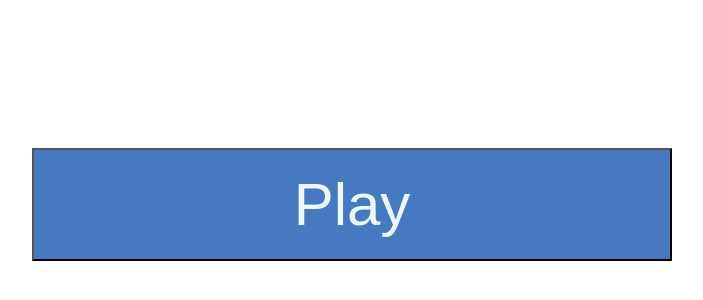
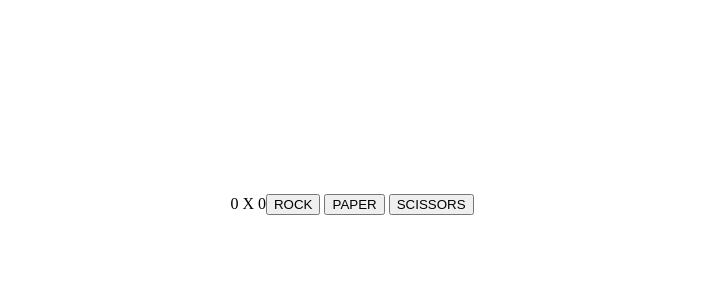
Before and after one commit to ovvosystem/rock-paper-scissors, a plain HTML site: page index.html in a window 1280 px wide. Shown: the part 196-496 px from the top of the page, without its empty margins (288-991 px from the left). Drawn offline with Linux system fonts and the light colour scheme.

Commit message:
Rewrite html for new UI

```diff
--- a/index.html
+++ b/index.html
@@ -8,7 +8,12 @@
     </head>
     <body>
         <div class="container">
-            <button id="play">Play</button>
+            <div class="results">0 X 0</div>
+            <div class="rps-buttons">
+                <button id="rock">ROCK</button>
+                <button id="paper">PAPER</button>
+                <button id="scissors">SCISSORS</button>
+            </div>
         </div>
     </body>
 </html>
```
